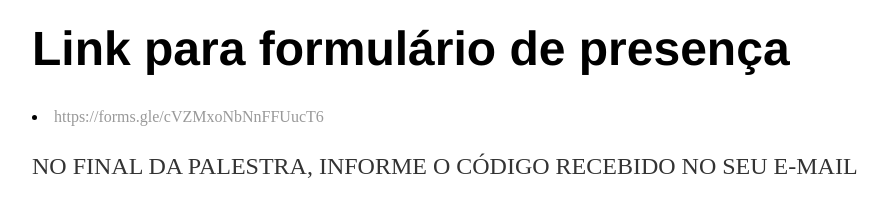
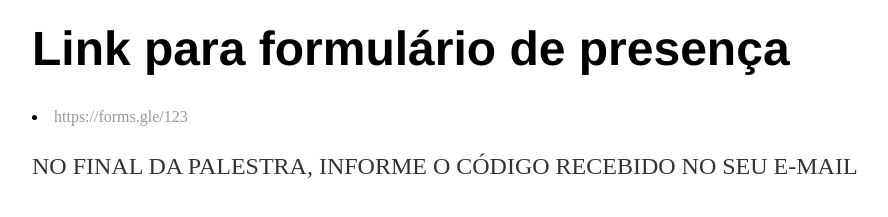
Before and after one commit to vieirarg/vieirarg.github.io, a Jekyll site: the page index.html, which Jekyll copies as it is, in a window 1280 px wide. Shown: the part 126-343 px from the top of the page, without its empty margins (160-1048 px from the left). Built offline with Jekyll 4.4.1, drawn with Linux system fonts in a browser that asks for light colours; part of the change alters nothing that is shown.

Commit message:
Update index.html

```diff
--- a/index.html
+++ b/index.html
@@ -10,7 +10,7 @@
     		<div class="blurb">
 			<h1>QUINTA CIENTÍFICA E CULTURAL</h1>
          		<h1>Link para formulário de presença</h1>
-                <li><a href="https://forms.gle/cVZMxoNbNnFFUucT6">https://forms.gle/cVZMxoNbNnFFUucT6</a></li>
+                <li><a href="https://forms.gle/123">https://forms.gle/123</a></li>
 		<p>NO FINAL DA PALESTRA, INFORME O CÓDIGO RECEBIDO NO SEU E-MAIL</p>
     		</div><!-- /.blurb -->
 		</div><!-- /.container -->
```
